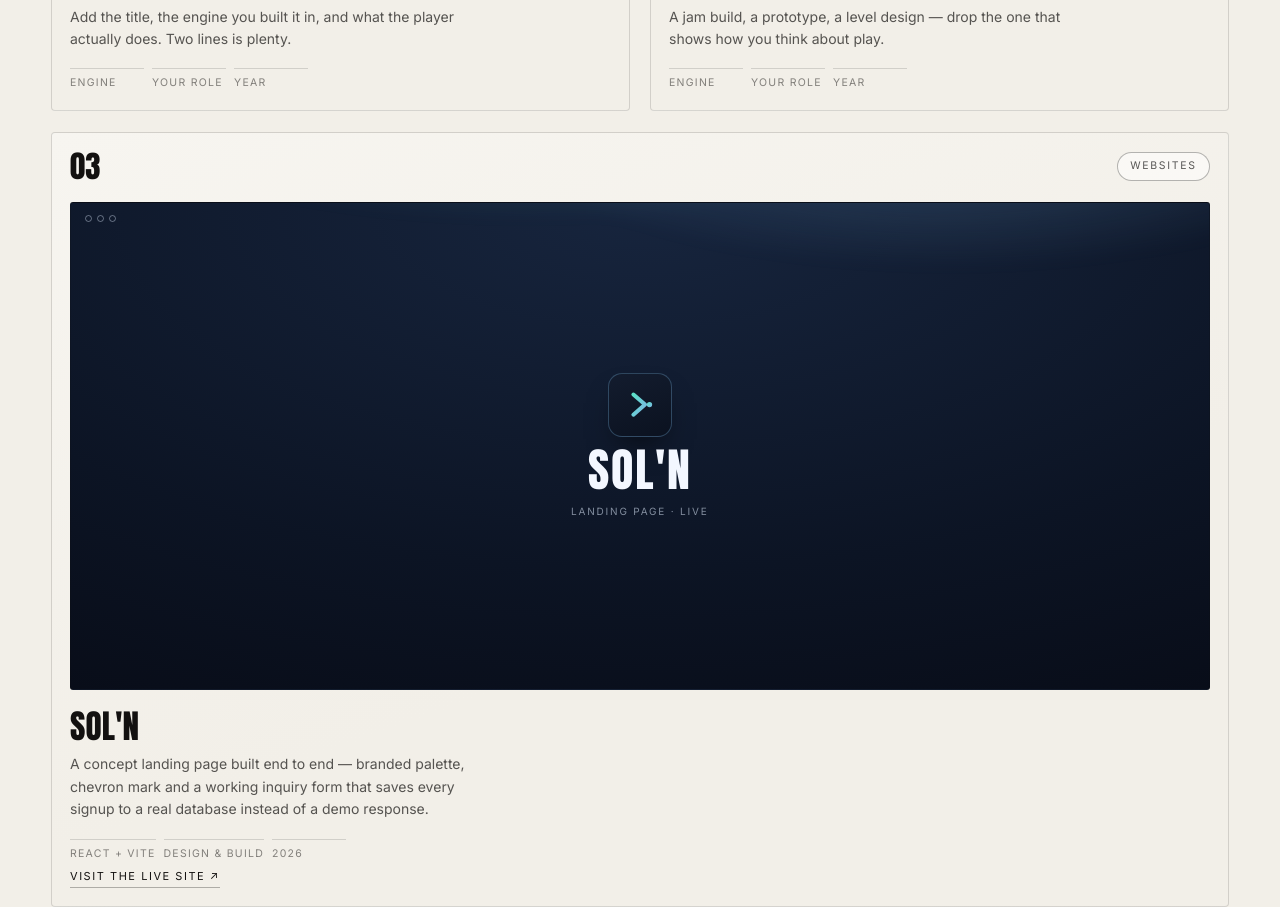
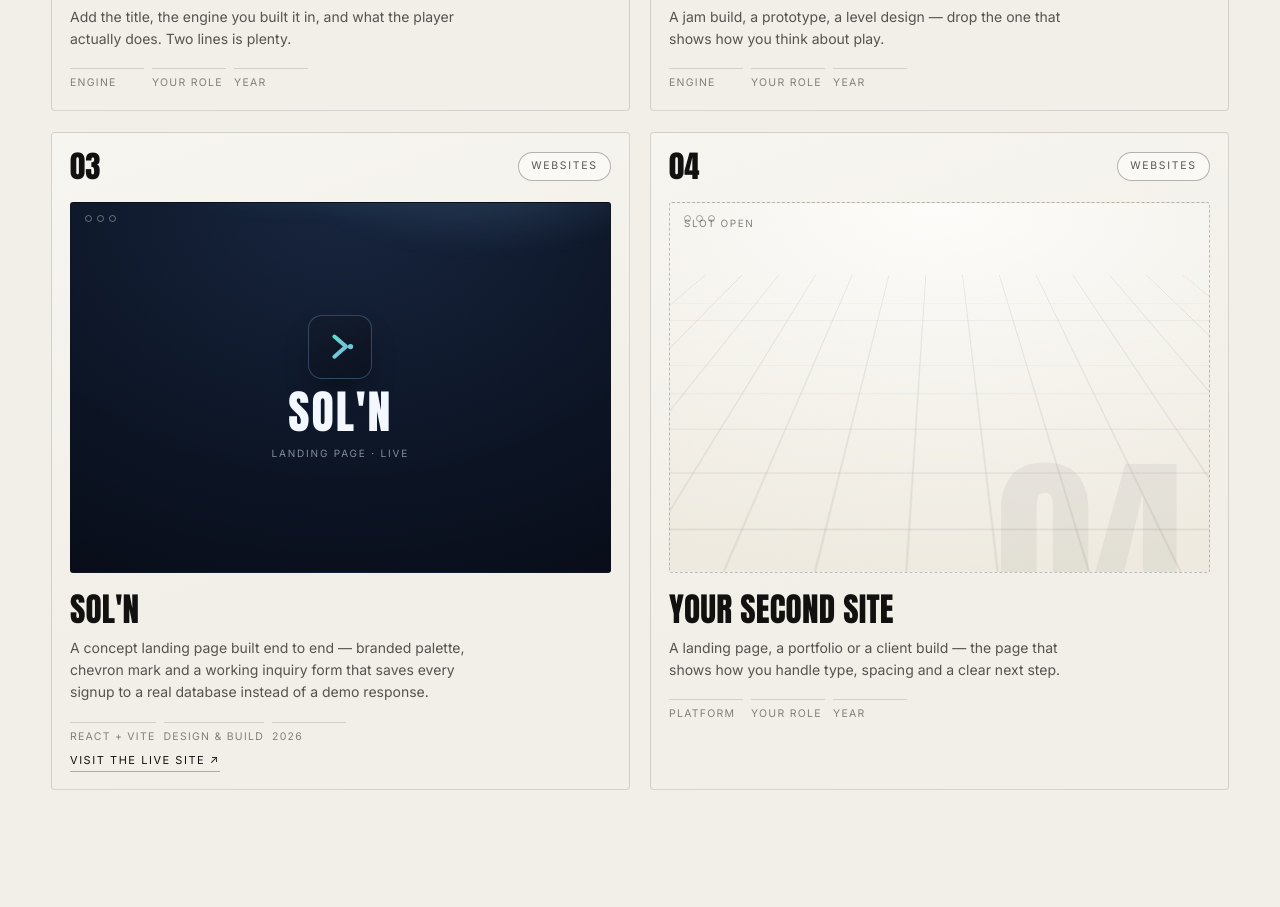
Before and after one commit to Nylltzy/nyllportfolio, a plain HTML site: page index.html in a window 1280 px wide. Shown: the part 1700-2607 px from the top of the page. Drawn offline with Linux system fonts and the light colour scheme.

Commit message:
Lay the work section out as two games and two websites

```diff
--- a/index.html
+++ b/index.html
@@ -78,8 +78,8 @@
   <section class="section work" id="work">
     <div class="section__head reveal">
       <p class="label">Selected work</p>
-      <h2 class="section__title">One shipped,<br>two still open.</h2>
-      <p class="section__note">02 — Game development<br>01 — Websites</p>
+      <h2 class="section__title">One shipped,<br>three still open.</h2>
+      <p class="section__note">02 — Game development<br>02 — Websites</p>
     </div>
 
     <div class="slots">
@@ -128,13 +128,13 @@
         </div>
       </article>
 
-            <article class="slot slot--wide slot--filled reveal" data-tilt tabindex="0" aria-label="SOL'N landing page — website project 03, live">
+            <article class="slot slot--filled reveal" data-tilt tabindex="0" aria-label="SOL'N landing page — website project 03, live">
         <div class="slot__top">
           <span class="slot__index">03</span>
           <span class="slot__tag">Websites</span>
         </div>
 
-        <div class="slot__frame slot__frame--wide slot__frame--filled">
+        <div class="slot__frame slot__frame--filled">
           <div class="slot__browser" aria-hidden="true">
             <span></span><span></span><span></span>
           </div>
@@ -166,6 +166,30 @@
           <a class="slot__cta" href="https://sol-n-b0yt4j.freebuff.site" target="_blank" rel="noopener">Visit the live site <span aria-hidden="true">↗</span></a>
         </div>
       </article>
+
+<article class="slot reveal" data-tilt tabindex="0" aria-label="Website project slot 04, open">
+  <div class="slot__top">
+    <span class="slot__index">04</span>
+    <span class="slot__tag">Websites</span>
+  </div>
+
+  <div class="slot__frame" aria-hidden="true">
+    <div class="slot__browser">
+      <span></span><span></span><span></span>
+    </div>
+    <div class="slot__grid"></div>
+    <span class="slot__ghost">04</span>
+    <span class="slot__hint">Slot open</span>
+  </div>
+
+  <div class="slot__body">
+    <h3 class="slot__title">Your second site</h3>
+    <p class="slot__text">A landing page, a portfolio or a client build — the page that shows how you handle type, spacing and a clear next step.</p>
+    <ul class="slot__meta">
+      <li>Platform</li><li>Your role</li><li>Year</li>
+    </ul>
+  </div>
+</article>
 
     </div>
   </section>
```
